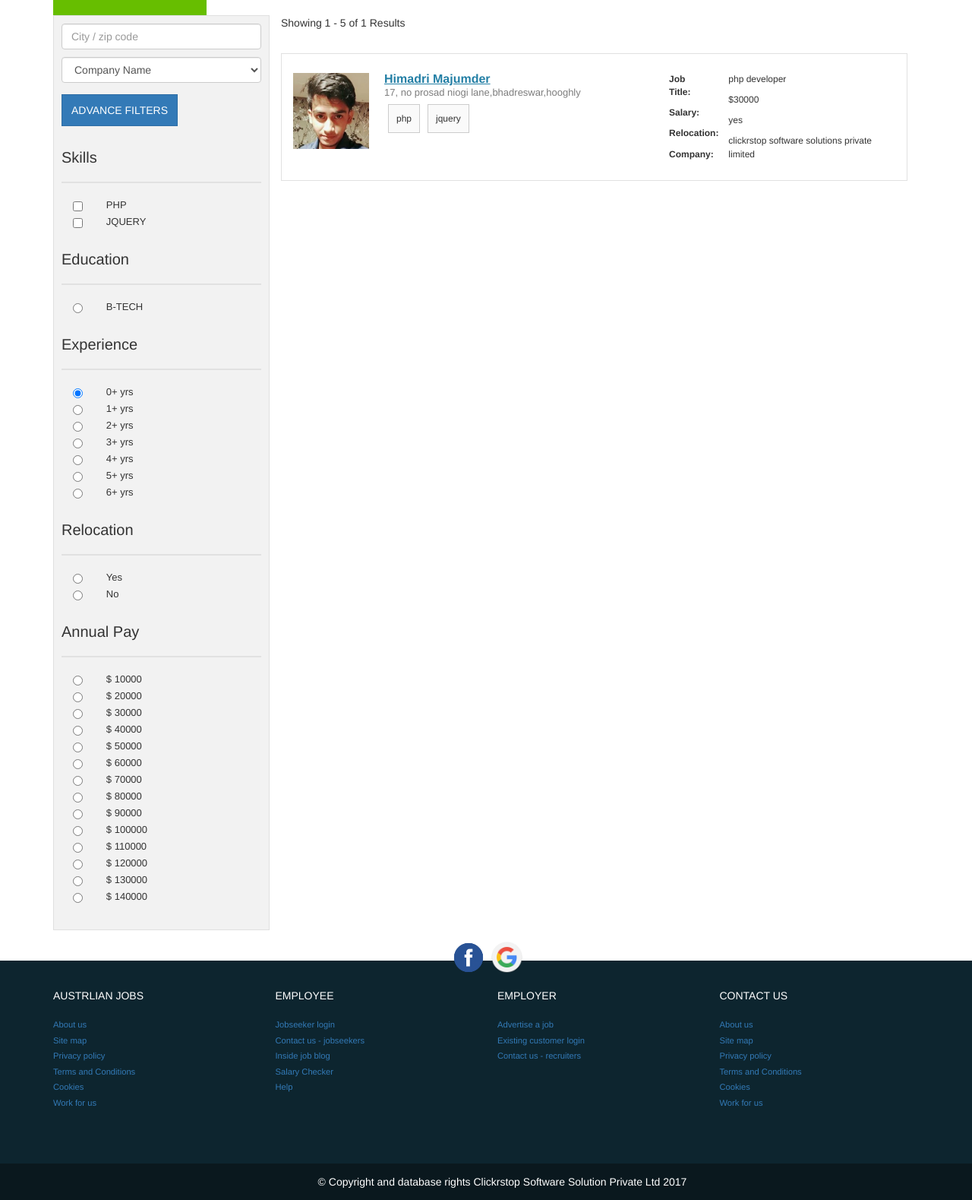
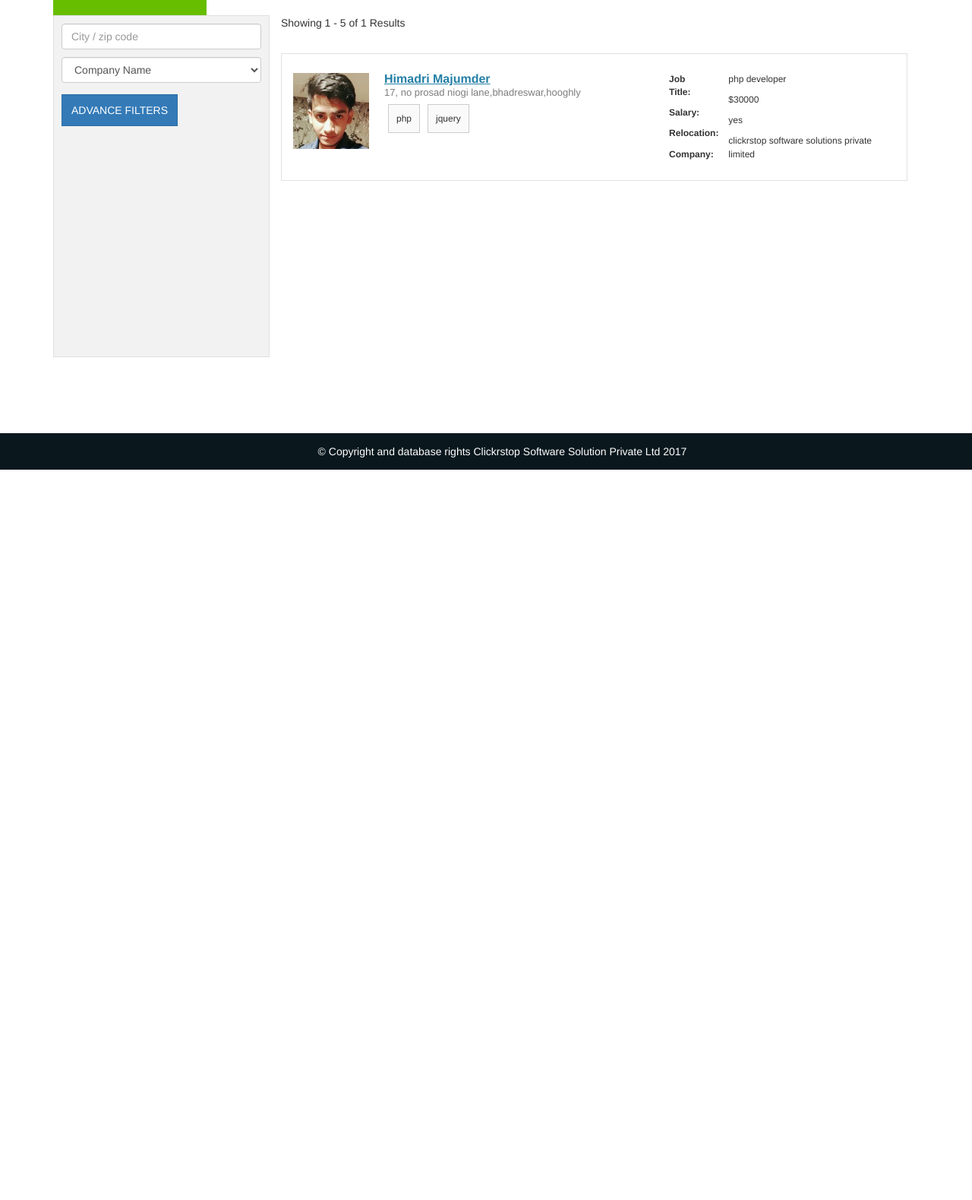
Before and after one commit to maximus93/job, a CodeIgniter app: page /database/index.php/browse_candidate/index in a window 1280 px wide. Shown: the part 152-1731 px from the top of the page at 76% size. After the commit the page ends 770 px from the top, so only its background shows below. Run offline with CodeIgniter, Linux system fonts and the light colour scheme; data comes from the database, SQL or seed files in the repository; some libraries are stand-ins or nearby versions.

Commit message:
dassadsa
dsadasda

```diff
--- a/application/views/browse_candidate.php
+++ b/application/views/browse_candidate.php
@@ -128,7 +128,7 @@
         border-radius: 5px !important;
       }
       .cont_advance{
-          /*display: none;*/
+          display: none;
       }
     </style>
     <script src="https://maps.googleapis.com/maps/api/js?key=AIzaSyBVEqoCsKgUMmAcDVX9OAwVMDewLI6yOAQ&sensor=false&libraries=places&language=en"></script>
--- a/application/views/common/another_sidebar.php
+++ b/application/views/common/another_sidebar.php
@@ -4,7 +4,7 @@
     echo $valuez;
   }*/
 ?>
-<div class="col-sm-3" style="background-color: #f2f2f2;padding: 10px;background-color: #f2f2f2;border: 1px solid #e0e0e0;">
+<div class="col-sm-3" style="background-color: #f2f2f2;padding: 10px;background-color: #f2f2f2;border: 1px solid #e0e0e0;min-height:450px;">
       <form name="adv_search" method="POST" action="<?php echo base_url();?>/browse_candidate">
       <div class="job_search" >
         <div class="form-group">
--- a/application/views/common/footer.php
+++ b/application/views/common/footer.php
@@ -1,29 +1,6 @@
 <footer>
-	<div class="container">
+	<!--<div class="container">
 
-		<div class="recruiter-mobile hidden-sm hidden-md hidden-lg">
-			<div class="row recruiter">
-				<div class="col-xs-12">
-					<div class="arrow">
-						<a href="#">
-							Recruiter sign in
-						</a>
-					</div>
-				</div>
-			</div>
-			<div class="row recruiter">
-				<div class="col-xs-12">
-					<div class="arrow">
-						<a href="#">
-							Advertise a job
-						</a>
-					</div>
-				</div>
-			</div>
-		</div>
-
-
-		<div class="row">
 		<div class="row" >
 			<div class="col-xs-12 social-links text-center" style="margin-top:-30px;">
 
@@ -136,7 +113,7 @@
 			</div>
 		</div>
 
-	</div>
+	</div>-->
 
 
 	<div class="copyright" style="background:#0a181e;">
```
